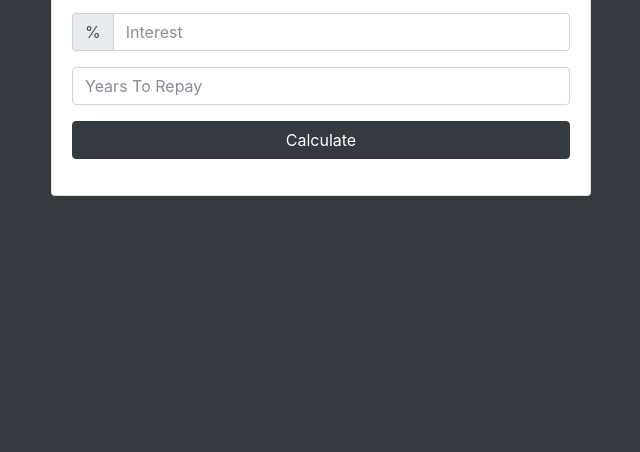
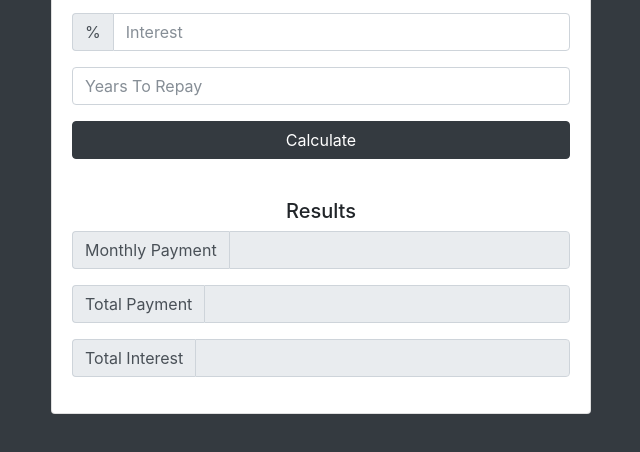
Before and after one commit to Mugala/Loan-calculator, a plain HTML site: page index.html in a window 1280 px wide. Shown: the part 182-634 px from the top of the page, without its empty margins (319-959 px from the left). Drawn offline with nearby package versions, Linux system fonts and the light colour scheme.

Commit message:
Display fields This commit will create the display fields for the Monthly and Total repayment as well as the total interest

```diff
--- a/index.html
+++ b/index.html
@@ -38,6 +38,30 @@
               <input type="submit" value="Calculate" class="btn btn-dark btn-block">
             </div>
           </form>
+          <!-- LOADER HERE -->
+          <!-- RESULTS -->
+          <div id="results" class="pt-4">
+            <h5>Results</h5>
+            <div class="form-group">
+              <div class="input-group">
+                <span class="input-group-addon">Monthly Payment</span>
+                <input type="number" class="form-control" id="monthly-payment" disabled>
+              </div>
+            </div>
+
+            <div class="form-group">
+              <div class="input-group">
+                <span class="input-group-addon">Total Payment</span>
+                <input type="number" class="form-control" id="total-payment" disabled>
+              </div>
+            </div>
+            <div class="form-group">
+              <div class="input-group">
+                <span class="input-group-addon">Total Interest</span>
+                <input type="number" class="form-control" id="total-interest" disabled>
+              </div>
+            </div>
+          </div>
         </div>
       </div>
     </div>
```
